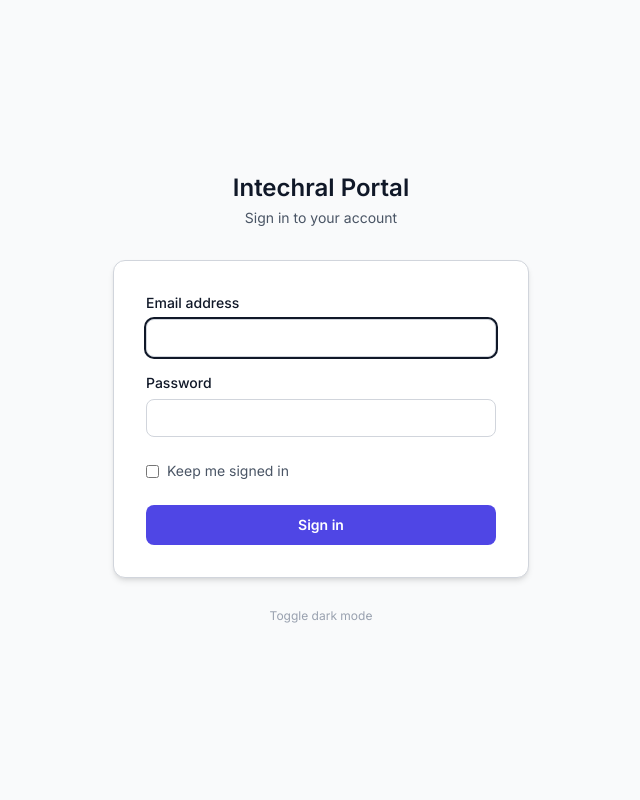
After one commit to Intechral-Solutions/intechral-client-portal, a Laravel app: page /login in a window 1280 px wide. The commit adds this page. Shown: the whole page, without its empty margins (319-959 px from the left). Run offline with Laravel 12, Linux system fonts and the light colour scheme; style sheets or scripts are compiled from the project's sources; parts of the project's set-up code (start-up, migrations or seed data) failed here and were passed over.

Commit message:
feat: replace Laravel welcome page with portal login and dashboard stubs
- Root route redirects authenticated users to dashboard, guests to login
- Login page styled with portal design tokens (light/dark theme support)
- Dashboard stub renders via app layout using @extends/@yield
- Temporary /login and /dashboard routes — both replaced by Fortify in EPIC-002

Co-Authored-By: Claude Sonnet 4.6 <noreply@anthropic.com>

```diff
--- /dev/null
+++ b/intechral-client-portal/resources/views/auth/login.blade.php
@@ -0,0 +1,122 @@
+<!DOCTYPE html>
+<html lang="{{ str_replace('_', '-', app()->getLocale()) }}"
+      data-theme="{{ cookie('theme', 'light') }}">
+<head>
+    <meta charset="utf-8">
+    <meta name="viewport" content="width=device-width, initial-scale=1">
+    <meta name="csrf-token" content="{{ csrf_token() }}">
+    <title>Sign In &mdash; {{ config('app.name') }}</title>
+    <link rel="preconnect" href="https://fonts.bunny.net">
+    <link href="https://fonts.bunny.net/css?family=inter:300,400,500,600,700" rel="stylesheet" />
+    @vite(['resources/css/app.css', 'resources/js/app.js'])
+</head>
+<body class="min-h-screen flex items-center justify-center antialiased" style="background-color: var(--bg-surface);">
+
+    <div class="w-full max-w-md px-4">
+
+        {{-- Logo / wordmark --}}
+        <div class="mb-8 text-center">
+            <h1 class="text-2xl font-semibold" style="color: var(--text-primary);">
+                Intechral Portal
+            </h1>
+            <p class="mt-1 text-sm" style="color: var(--text-secondary);">Sign in to your account</p>
+        </div>
+
+        {{-- Card --}}
+        <div class="rounded-xl border p-8" style="background-color: var(--bg-elevated); border-color: var(--border-base); box-shadow: var(--shadow-md);">
+
+            {{-- Session status --}}
+            @if (session('status'))
+                <div class="mb-4 rounded-md p-3 text-sm" style="background-color: var(--bg-surface); color: var(--success);">
+                    {{ session('status') }}
+                </div>
+            @endif
+
+            <form method="POST" action="{{ route('login') }}" novalidate>
+                @csrf
+
+                {{-- Email --}}
+                <div class="mb-4">
+                    <label for="email" class="block text-sm font-medium mb-1.5" style="color: var(--text-primary);">
+                        Email address
+                    </label>
+                    <input
+                        id="email"
+                        type="email"
+                        name="email"
+                        value="{{ old('email') }}"
+                        required
+                        autofocus
+                        autocomplete="username"
+                        class="w-full rounded-lg border px-3 py-2 text-sm outline-none transition focus:ring-2"
+                        style="background-color: var(--bg-base); border-color: var(--border-base); color: var(--text-primary);"
+                    >
+                    @error('email')
+                        <p class="mt-1.5 text-xs" style="color: var(--danger);">{{ $message }}</p>
+                    @enderror
+                </div>
+
+                {{-- Password --}}
+                <div class="mb-6">
+                    <div class="flex items-center justify-between mb-1.5">
+                        <label for="password" class="block text-sm font-medium" style="color: var(--text-primary);">
+                            Password
+                        </label>
+                        @if (Route::has('password.request'))
+                            <a href="{{ route('password.request') }}" class="text-xs hover:underline" style="color: var(--accent);">
+                                Forgot password?
+                            </a>
+                        @endif
+                    </div>
+                    <input
+                        id="password"
+                        type="password"
+                        name="password"
+                        required
+                        autocomplete="current-password"
+                        class="w-full rounded-lg border px-3 py-2 text-sm outline-none transition focus:ring-2"
+                        style="background-color: var(--bg-base); border-color: var(--border-base); color: var(--text-primary);"
+                    >
+                    @error('password')
+                        <p class="mt-1.5 text-xs" style="color: var(--danger);">{{ $message }}</p>
+                    @enderror
+                </div>
+
+                {{-- Remember me --}}
+                <div class="flex items-center gap-2 mb-6">
+                    <input id="remember_me" type="checkbox" name="remember"
+                           class="rounded border" style="accent-color: var(--accent);">
+                    <label for="remember_me" class="text-sm" style="color: var(--text-secondary);">
+                        Keep me signed in
+                    </label>
+                </div>
+
+                {{-- Submit --}}
+                <button type="submit"
+                        class="w-full rounded-lg px-4 py-2.5 text-sm font-semibold transition"
+                        style="background-color: var(--accent); color: var(--accent-text);">
+                    Sign in
+                </button>
+            </form>
+        </div>
+
+        {{-- Theme toggle --}}
+        <div class="mt-6 text-center">
+            <button id="theme-toggle" type="button" class="text-xs hover:underline" style="color: var(--text-muted);">
+                Toggle dark mode
+            </button>
+        </div>
+
+    </div>
+
+    <script>
+        const toggle = document.getElementById('theme-toggle');
+        toggle.addEventListener('click', () => {
+            const html = document.documentElement;
+            const next = html.dataset.theme === 'dark' ? 'light' : 'dark';
+            html.dataset.theme = next;
+            document.cookie = `theme=${next};path=/;max-age=31536000`;
+        });
+    </script>
+</body>
+</html>
--- a/intechral-client-portal/resources/views/layouts/app.blade.php
+++ b/intechral-client-portal/resources/views/layouts/app.blade.php
@@ -6,7 +6,7 @@
     <meta name="viewport" content="width=device-width, initial-scale=1">
     <meta name="csrf-token" content="{{ csrf_token() }}">
 
-    <title>{{ $title ?? config('app.name') }}</title>
+    <title>{{ $title ?? config('app.name') }} &mdash; {{ config('app.name') }}</title>
     <meta name="description" content="{{ $description ?? '' }}">
 
     <!-- Fonts -->
@@ -24,7 +24,7 @@
 
     {{-- Main content --}}
     <main id="main-content" class="flex-1">
-        {{ $slot }}
+        @yield('content')
     </main>
 
     {{-- Footer --}}
--- a/intechral-client-portal/routes/web.php
+++ b/intechral-client-portal/routes/web.php
@@ -2,6 +2,21 @@
 
 use Illuminate\Support\Facades\Route;
 
+// Root redirects authenticated users to the dashboard, guests to login.
+// Auth routes (login, register, password reset) are registered by Fortify (EPIC-002).
+// Dashboard and module routes are registered per epic as they are built.
 Route::get('/', function () {
-    return view('welcome');
+    return auth()->check()
+        ? redirect()->route('dashboard')
+        : redirect()->route('login');
 });
+
+// Temporary login stub — replaced by Laravel Fortify in EPIC-002.
+Route::get('/login', function () {
+    return view('auth.login');
+})->middleware('guest')->name('login');
+
+// Placeholder dashboard — replaced with a real implementation in EPIC-002.
+Route::get('/dashboard', function () {
+    return view('dashboard');
+})->middleware('auth')->name('dashboard');
```
Also changed, not shown: intechral-client-portal/resources/views/dashboard.blade.php (added, +10 -0 lines).
